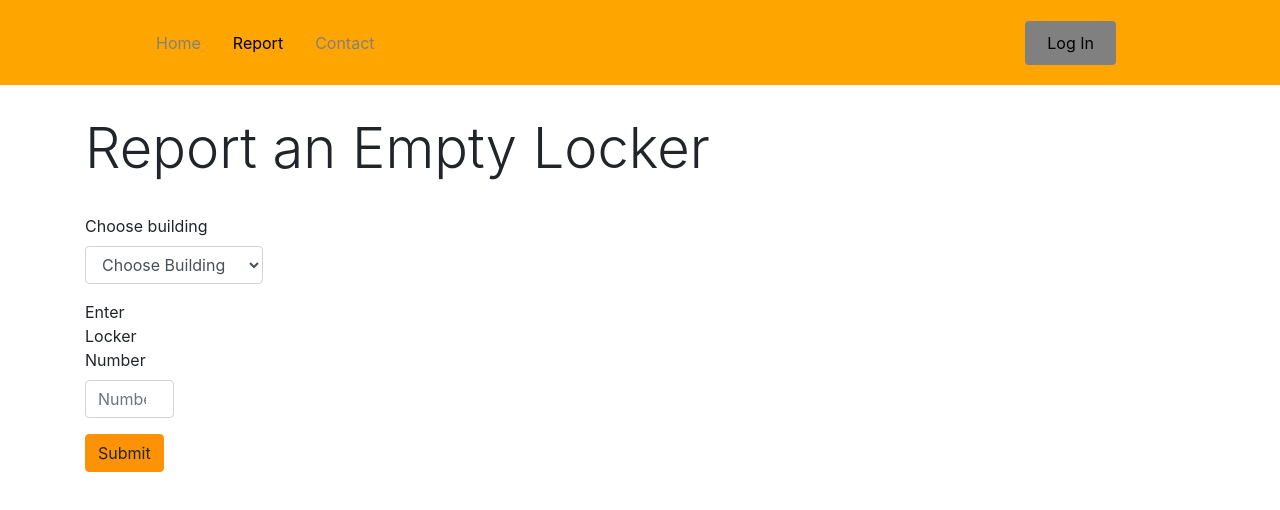
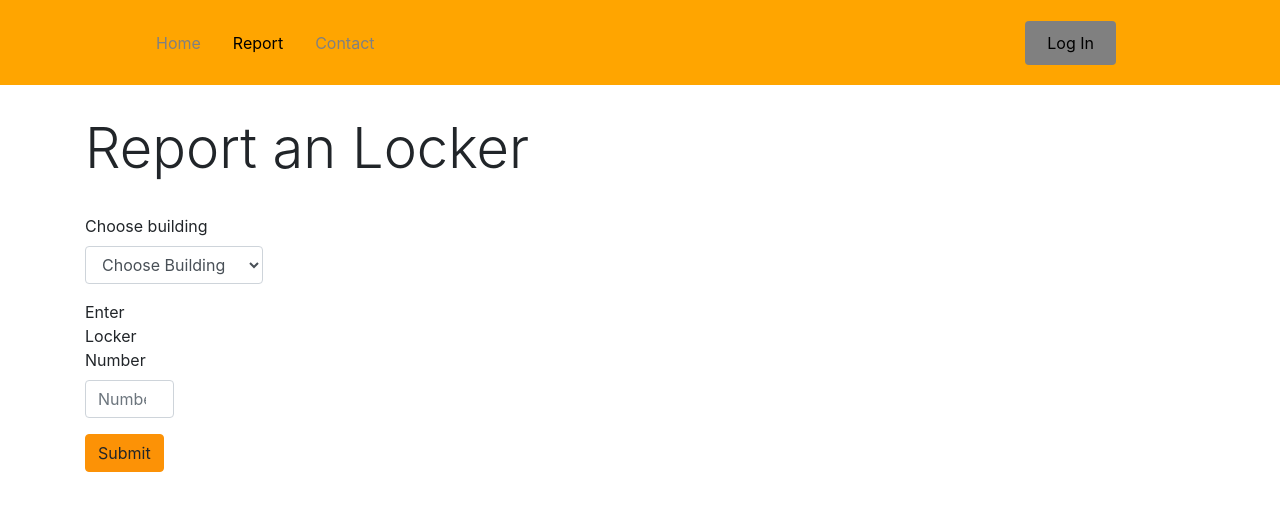
Before and after one commit to VikeLabs/ess-locker-registration, a React (Create React App) app in the folder elr-project-frontend/: page /report in a window 1280 px wide. Shown: the top 510 px of the page. Built offline with nearby package versions, Linux system fonts and the light colour scheme.

Commit message:
fixed wording in report page

```diff
--- a/elr-project-frontend/src/components/pages/report.js
+++ b/elr-project-frontend/src/components/pages/report.js
@@ -54,7 +54,7 @@ class Report extends Component {
   render() {
     return (
       <div className="container">
-        <h1 className="display-4" style = {{marginTop:30}}>Report an Empty Locker</h1> <br/>
+        <h1 className="display-4" style = {{marginTop:30}}>Report an Locker</h1> <br/>
 
         <form method="post" onSubmit={this.handleSubmit} style={{ maxWidth: '40%'}}>
 
```
